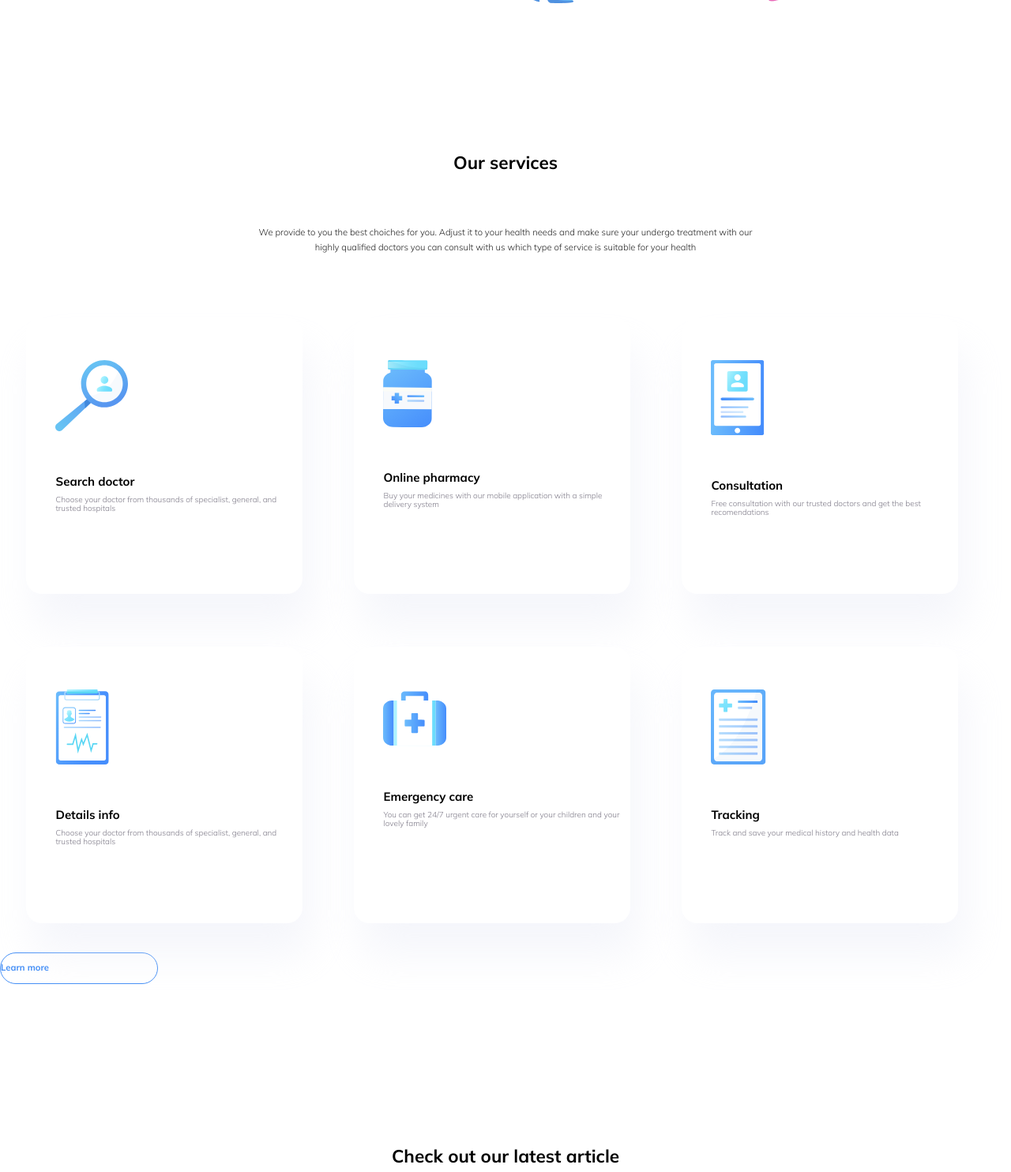
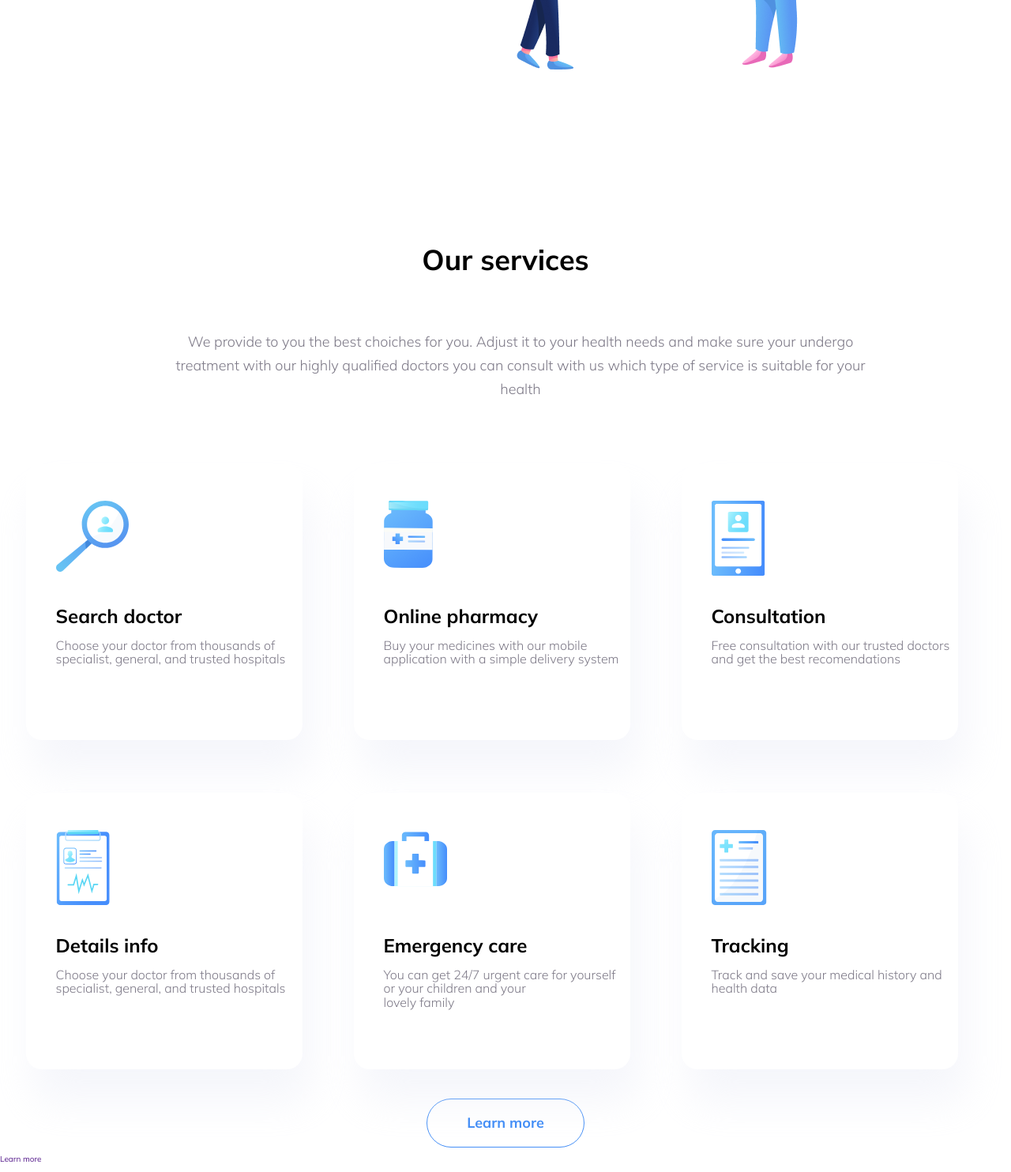
Before and after one commit to TimurDuyshenaliev/Trafalgar, a plain HTML site: page index.html in a window 1280 px wide. Shown: the part 691-2175 px from the top of the page at 79% size. Drawn offline with Linux system fonts and the light colour scheme.

Commit message:
our service done and start provides

```diff
--- a/index.html
+++ b/index.html
@@ -19,7 +19,6 @@
                         <img src="img/logo.svg" alt="T">
                         <a href="">Trafalgar</a>
                     </div>
-
                     <ul>
                         <li>
                             <a class="home" href="">Home</a>
@@ -125,6 +124,19 @@
         </div>
     </section>
     <!-- END OUR SERVICE-->
+    <!-- START LEADING PROVIDES -->
+    <section class="provides">
+        <img src="" alt="">
+        <h2></h2>
+        <p></p>
+        <div class="button">
+            <a href="" class="button">Learn more</a>
+        </div>
+    </section>
+    <!-- END LEADING PROVIDES -->
+
+
+
     <!-- START CHECKOUT -->
     <section class="checkOut">
         <h2>
--- a/styles/hero.css
+++ b/styles/hero.css
@@ -40,6 +40,7 @@ nav ul li a{
 .vh{
     display: inline-flex;
     align-items: center;
+    padding-top: 84px;
 }
 .vh>.text{
     display: inline-flex;
--- a/styles/index.css
+++ b/styles/index.css
@@ -1,6 +1,7 @@
 @import url('https://fonts.googleapis.com/css2?family=Mulish:wght@300;400;600;700&display=swap');
 @import url(hero.css);
 @import url(ourservice.css);
+@import url(provides.css);
 @import url(checkout.css);
 html{
     font-size: 10px;
--- a/styles/ourservice.css
+++ b/styles/ourservice.css
@@ -1,23 +1,26 @@
 
 .ourService>h2{
-    font-weight: bold;
-    font-size: 2.25rem;
+    font-weight: 700;
+    font-size: 3.6rem;
     line-height: 1.55;
     color: #000000;
-    mix-blend-mode: normal;
     text-align: center;
     margin-bottom: 61px;
-    margin-top: 80px;
+    margin-left: auto;
+    margin-right: auto;
+    padding-top: 192px ;
 }
 .ourService>p{
     font-style: normal;
     font-weight: 300;
-    font-size: 1.125rem;
+    font-size: 1.8rem;
     line-height: 1.66;
     text-align: center;
-    margin-left: 320px;
-    margin-right: 320px;
+    width: 952px;
     margin-bottom: 80px;
+    margin-left: auto;
+    margin-right: auto;
+
 }
 .ourService>ul{
     display: flex;
@@ -37,21 +40,23 @@
     margin-right: 35px;
 }
 
-.ourService>ul>li>img{
-    padding: 54px 37px 47px;
-
+li img{
+    position: absolute;
+    padding-top: 47px;
+    padding-left: 38px ;
 }
-.ourService>ul>li>h3{
+h3{
     font-weight: bold;
-    font-size: 1.5rem;
+    font-size: 2.4rem;
     line-height: 2.33;
     color: #000000;
     padding-left: 38px;
     text-align: left;
+    margin-top: 166px;
 }
-.ourService>ul>li>p{
+p{
     font-weight: 300;
-    font-size: 1rem;
+    font-size: 1.6rem;
     line-height: 1.07;
     color: #7D7987;
     padding-left: 38px;
@@ -61,11 +66,15 @@
     border: 1.4px solid #458FF6;
     border-radius: 55px;
     width: 200px;
+    margin-left: auto;
+    margin-right: auto;
 }
 .ourService>.button>.button{
     font-weight: bold;
-    font-size: 1.125rem;
+    font-size: 1.8rem;
     line-height: 3.33;
     text-decoration: none;
+    display: flex;
+    justify-content: center;
     color: #458FF6;
 }
```
Also changed, not shown: img/VectorBlue.svg (added), 1 other file.
